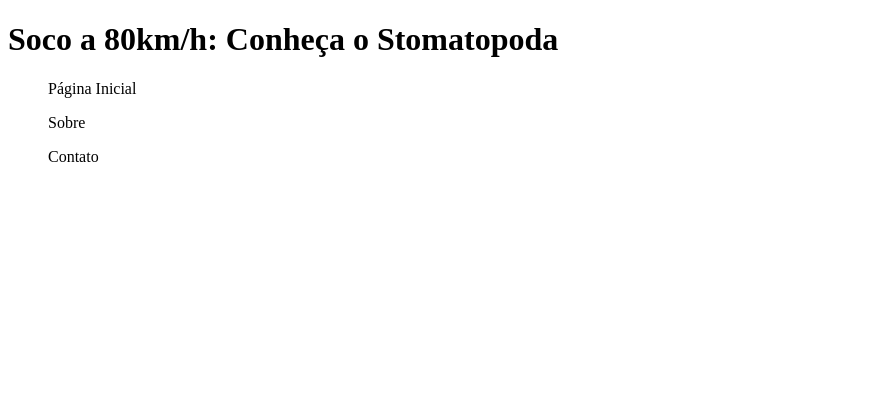
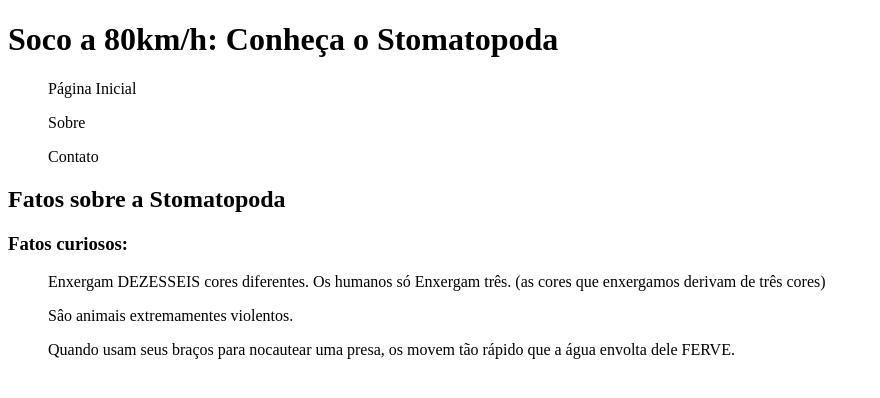
Before and after one commit to eduardoklein/SemanticHTML, a website: page index.html in a window 1280 px wide. Shown: the whole page, without its empty margins (0-880 px from the left). Drawn offline with Linux system fonts and the light colour scheme.

Commit message:
Adicionando as três sections

```diff
--- a/index.html
+++ b/index.html
@@ -9,10 +9,20 @@
 </head>
 <body>
     <h1>Soco a 80km/h: Conheça o Stomatopoda</h1>
+
     <nav>
         <ul>Página Inicial</ul>
         <ul>Sobre</ul>
         <ul>Contato</ul>
     </nav>
+
+    <article>
+        <h2>Fatos sobre a Stomatopoda</h2>
+            <h3>Fatos curiosos:</h3>
+                <ul>Enxergam DEZESSEIS cores diferentes. Os humanos só Enxergam três. (as cores que enxergamos derivam de três cores)</ul>
+                <ul>Sâo animais extremamentes violentos.</ul>
+                <ul>Quando usam seus braços para nocautear uma presa, os movem tão rápido que a água envolta dele FERVE.</ul>
+
+    </article>
 </body>
 </html>
```
